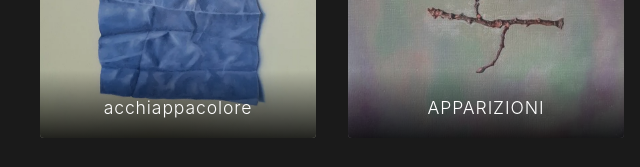
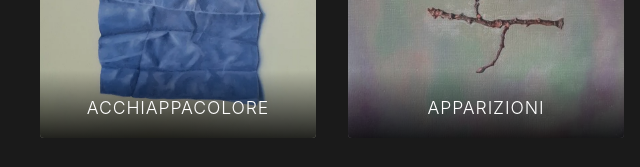
Before and after one commit to StormVRguy/Portfolio-Madre, a website: page gallery.html in a window 1280 px wide. Shown: the part 522-689 px from the top of the page, 0-640 px from the left. Drawn offline with Linux system fonts and the light colour scheme.

Commit message:
acchiappacolore fix

```diff
--- a/gallery.html
+++ b/gallery.html
@@ -31,7 +31,7 @@
                             <img src="images/series/acchiappacolore/hai_mangiato/hai_mangiato1.jpg"
                                  alt="acchiappacolore – dettaglio dalla serie Hai mangiato?"
                                  class="gallery-image gallery-image-zoomed">
-                            <div class="gallery-item-label">acchiappacolore</div>
+                            <div class="gallery-item-label">ACCHIAPPACOLORE</div>
                         </div>
                     </a>
                     <a href="series-2.html" class="gallery-item-link">
```
